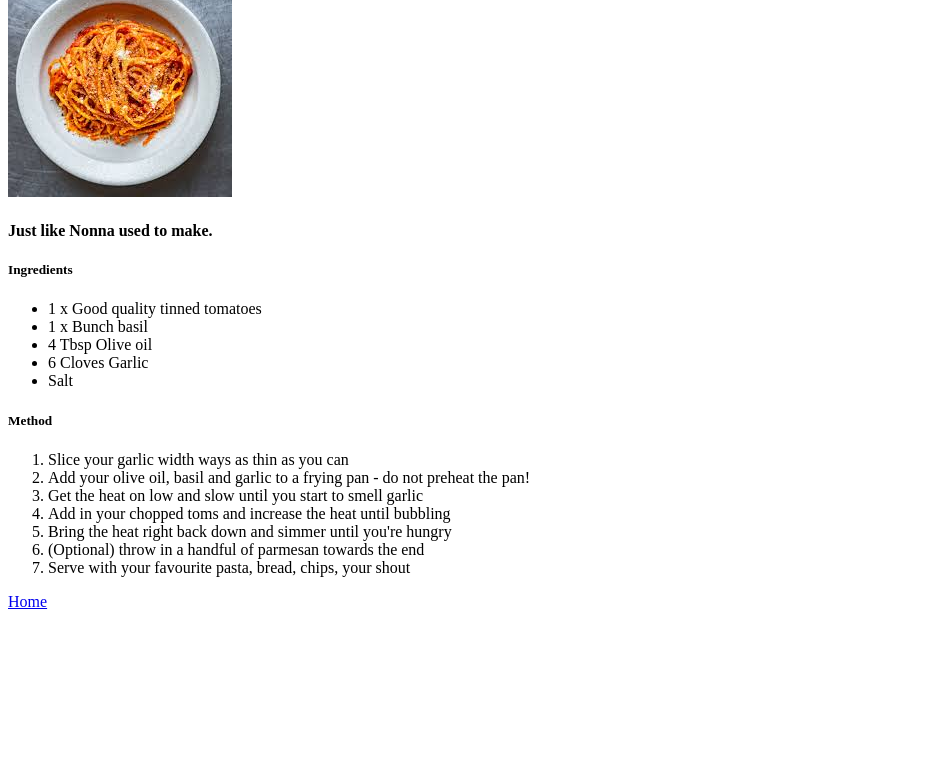
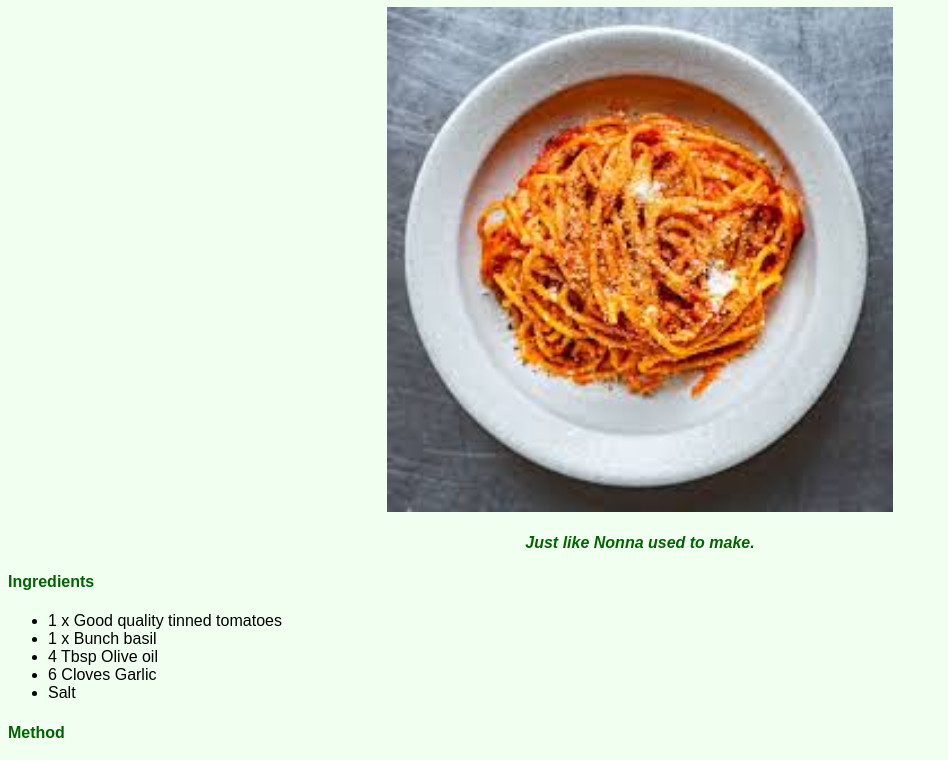
Before and after one commit to brickbiddle/odin-recipes, a plain HTML site: page recipes/tomatosauce.html in a window 1280 px wide. Shown: the part 107-867 px from the top of the page, without its empty margins (0-948 px from the left). Before the commit the page ends 800 px from the top, so only its background shows below. Drawn offline with Linux system fonts and the light colour scheme.

Commit message:
Updates styles for recipe New background color, font-family and centered img and H1/4 elements

```diff
--- a/recipes/tomatosauce.html
+++ b/recipes/tomatosauce.html
@@ -3,13 +3,16 @@
     <head>
         <meta charset="UTF-8">
         <title>Tomato Sauce</title>
+        <link rel="stylesheet" href="../styles.css">
     </head>
     <body>
+        <p><a href="../index.html">Home</a></p>
         <h1>Tomato sauce</h1>
         <img src="../images/tomatosauce.jpeg" alt="A picture of tomato sauce with spaghetti">
-        <h4>Just like Nonna used to make.</h4>
-        <p></p>
-        <h5>Ingredients</h5>
+
+        <h4 class="center">Just like Nonna used to make.</h4>
+
+        <h4>Ingredients</h4>
         <ul>
             <li>1 x Good quality tinned tomatoes</li>
             <li>1 x Bunch basil</li>
@@ -17,7 +20,7 @@
             <li>6 Cloves Garlic</li>
             <li>Salt</li>
         </ul>
-        <h5>Method</h5>
+        <h4>Method</h4>
         <ol>
             <li>Slice your garlic width ways as thin as you can</li>
             <li>Add your olive oil, basil and garlic to a frying pan - do not preheat the pan!</li>
@@ -30,6 +33,6 @@
         </ol>
 
 
-        <p><a href="../index.html">Home</a></p>
+
     </body>
 </html>
```
